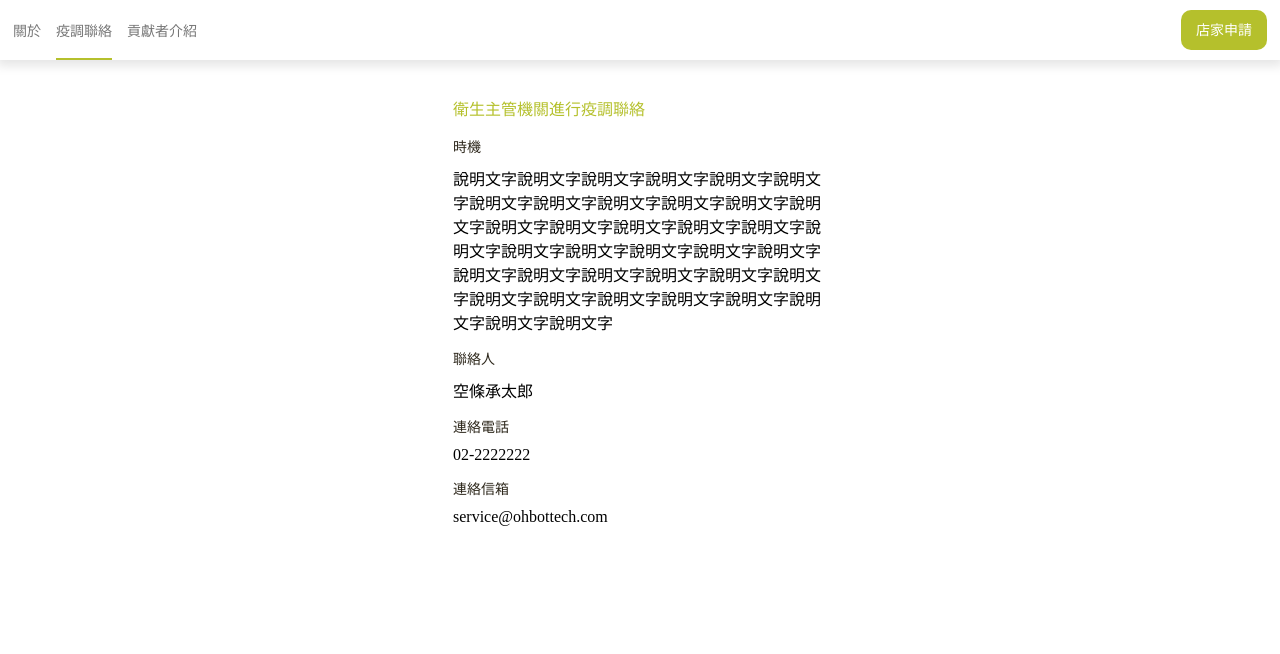
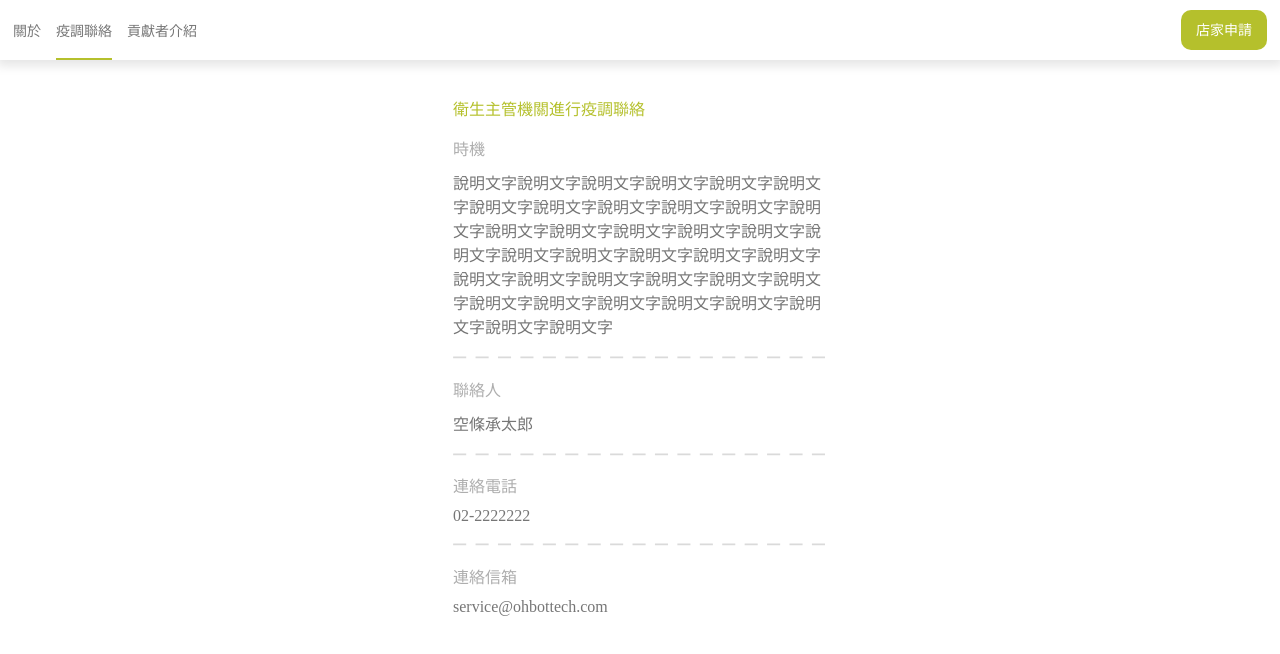
Before and after one commit to funtuan/reallink-frontend, a Vue app: page /contact in a window 1280 px wide. Shown: the top 654 px of the page. Built offline with nearby package versions, Linux system fonts and the light colour scheme.

Commit message:
dashed line

```diff
--- a/src/assets/scss/global.scss
+++ b/src/assets/scss/global.scss
@@ -58,6 +58,7 @@ $primary-radius: 12px;
   margin-left: 13px;
   position: fixed;
   color: white;
+  border-radius: 12px;
   background-color: $primary-green;
 }
 
@@ -69,6 +70,7 @@ $primary-radius: 12px;
   margin-left: 13px;
   color: $primary-green;
   border: $primary-green solid 1px;
+  border-radius: 12px;
 }
 
 
--- /dev/null
+++ b/src/components/DashedLine.vue
@@ -0,0 +1,19 @@
+<template>
+  <div class="dashed-line" >
+    <svg viewBox="0 0 200 10">
+      <line x1="0" y1="5" x2="400" y2="5" stroke="black" stroke-dasharray="7 5" />
+    </svg>
+  </div>
+</template>
+
+<script>
+export default {
+  name: 'DashLine'
+}
+</script>
+
+<style scoped lang="scss">
+line {
+  stroke: #dadada;
+}
+</style>
--- a/src/views/Contact.vue
+++ b/src/views/Contact.vue
@@ -2,41 +2,38 @@
   <div class="contact pages pa-5">
     <p class="main-title ">衛生主管機關進行疫調聯絡</p>
 
-    <section>
-      <p class="_section-title">時機</p>
-      <div>
+    <section class="_section">
+      <div class="title">時機</div>
+      <div class="content">
         說明文字說明文字說明文字說明文字說明文字說明文字說明文字說明文字說明文字說明文字說明文字說明文字說明文字說明文字說明文字說明文字說明文字說明文字說明文字說明文字說明文字說明文字說明文字說明文字說明文字說明文字說明文字說明文字說明文字說明文字說明文字說明文字說明文字說明文字說明文字說明文字說明文字
       </div>
+      <DashedLine />
     </section>
 
-    <section>
-      <p class="_section-title">聯絡人</p>
-      <div>
-        空條承太郎
-      </div>
+    <section class="_section">
+      <div class="title">聯絡人</div>
+      <div class="content">空條承太郎</div>
+      <DashedLine />
     </section>
 
-    <section>
-      <p class="_section-title">連絡電話</p>
-      <div>
-        02-2222222
-      </div>
+    <section class="_section">
+      <div class="title">連絡電話</div>
+      <div class="content">02-2222222</div>
+      <DashedLine />
     </section>
 
-    <section>
-      <p class="_section-title">連絡信箱</p>
-      <div>
-        service@ohbottech.com
-      </div>
+    <section class="_section">
+      <div class="title">連絡信箱</div>
+      <div class="content">service@ohbottech.com</div>
     </section>
-
-
   </div>
 </template>
 
 <script>
+import DashedLine from '@/components/DashedLine'
 export default {
   name: "Contact",
+  components: {DashedLine},
   data: () => ({
   }),
   methods: {
@@ -54,12 +51,12 @@ export default {
 }
 </style>
 <style scoped lang="scss">
-.test {
-  display: flex;
-  justify-content: center;
+.title {
+  color: $secondary-grey;
 }
 
 .content {
     color: $primary-grey;
+    padding: 10px 0;
 }
 </style>
--- a/src/views/Contributes.vue
+++ b/src/views/Contributes.vue
@@ -4,25 +4,28 @@
 
     <section class="_section">
       <div class="work-type">FrontEnd Developer</div>
-      <div>Proladon</div>
+      <div class="contributor">Proladon</div>
       <div>https://github.com/Proladon</div>
+      <DashedLine />
     </section>
 
     <section class="_section">
       <div class="work-type">FrontEnd Developer</div>
-      <div>Proladon</div>
+      <div class="contributor">Proladon</div>
       <div>https://github.com/Proladon</div>
+      <DashedLine />
     </section>
 
     <section class="_section">
       <div class="work-type">FrontEnd Developer</div>
-      <div>Proladon</div>
+      <div class="contributor">Proladon</div>
       <div>https://github.com/Proladon</div>
+      <DashedLine />
     </section>
 
     <p class="main-title ">贊助公司</p>
     <section class="_section">
-      <div>思言科技股份有限公司</div>
+      <div class="contributor">思言科技股份有限公司</div>
       <img src="/img/ohbot.svg" alt="">
     </section>
 
@@ -30,8 +33,10 @@
 </template>
 
 <script>
+import DashedLine from '@/components/DashedLine'
 export default {
   name: "Contributes",
+  components: {DashedLine},
   data: () => ({
   }),
   methods: {
@@ -57,4 +62,12 @@ export default {
 .work-type {
     color: $primary-grey;
 }
+
+.contributor {
+  padding: 5px 0;
+}
+
+img {
+  padding-top: 10px;
+}
 </style>
--- a/src/views/QRCode/Ibon.vue
+++ b/src/views/QRCode/Ibon.vue
@@ -9,25 +9,25 @@
     </section>
 
     <section class="_section">
-      <p class="_section-title info-title">取件編號</p>
-      <p class="info-content code-num">2173117710</p>
-      <hr class="dash-divde">
+      <div class="title">取件編號</div>
+      <div class="content code-num">2173117710</div>
+      <DashedLine />
     </section>
 
     <section class="_section">
-      <p class="_section-title info-title">文件上傳日期</p>
-      <p class="info-content">2021/05/12 17:31:17</p>
-      <hr class="dash-divde">
+      <div class="title">文件上傳日期</div>
+      <div class="content">2021/05/12 17:31:17</div>
+      <DashedLine />
     </section>
 
     <section class="_section">
-      <p class="_section-title info-title">文件列印期限</p>
-      <p class="info-content">2021/05/15 17:31:17</p>
-      <hr class="dash-divde">
+      <div class="title">文件列印期限</div>
+      <div class="content">2021/05/15 17:31:17</div>
+      <DashedLine />
     </section>
 
     <section class="_section">
-      <p class="_section-title notice-title">注意事項</p>
+      <div class="title">注意事項</div>
       <div class="notice-content">
         ※ 請記下您的文件列印期限及「取件編號」或是「取件QR
         Code」，於有效期間內至全台7-ELEVEN門市 ibon進行文件下載及櫃檯繳費。
@@ -35,18 +35,20 @@
         檔案搬移需要5分鐘作業時間，可於取件前先以取件編號查詢，確認檔案是否上傳成功！
       </div>
     </section>
-
-    <el-button plain class="_next-btn" @click="send">
-      下載文宣PDF
-    </el-button>
+    <div class="_bottom-box">
+      <el-button plain class="_next-btn" @click="send">
+        下載文宣PDF
+      </el-button>
+    </div>
   </div>
 </template>
 
 <script>
+import DashedLine from '@/components/DashedLine'
 import VueQrcode from "vue-qrcode";
 export default {
   name: "Ibon",
-  components: { VueQrcode }
+  components: { VueQrcode, DashedLine }
 };
 </script>
 <style lang="scss">
@@ -79,11 +81,20 @@ export default {
   color: red;
 }
 
-.info-content {
+.content {
   font-size: 18px;
 }
 
-.info-title, .notice-title, .notice-content {
+.notice-content {
   color: $secondary-grey;
 }
+
+.title {
+  color: $secondary-grey;
+}
+
+.content {
+    color: $primary-grey;
+    padding: 10px 0;
+}
 </style>
--- a/src/views/Survey/Complete.vue
+++ b/src/views/Survey/Complete.vue
@@ -7,22 +7,22 @@
     <ShopInfo />
 
     <section class="_section">
-      <p class="_section-sub-title">姓名</p>
-      <div>空****</div>
-      <hr>
+      <div class="title">姓名</div>
+      <div class="content">空****</div>
+      <DashedLine />
     </section>
 
     <section class="_section">
-      <p class="_section-sub-title">電話</p>
-      <div>0911****11</div>
-      <hr>
+      <div class="title">電話</div>
+      <div class="content">0911****11</div>
+      <DashedLine />
     </section>
 
     <section class="_section">
-      <p class="_section-sub-title">人數</p>
-      <div v-if="!filled">6</div>
+      <div class="title">人數</div>
+      <div v-if="!filled" class="content">6</div>
 
-      <el-select v-if="filled" v-model="selectPeopleNum" placeholder="選擇人數">
+      <el-select v-if="filled" v-model="selectPeopleNum" placeholder="選擇人數" class="content">
         <el-option
           v-for="(people, index) in peopleNumberOptions"
           :key="`option-${index}`"
@@ -30,11 +30,11 @@
           :value="people">
         </el-option>
       </el-select>
-      <hr  >
+      <DashedLine />
     </section>
 
     <section class="_section">
-      <p >時間 |</p>
+      <div class="time">時間 |</div>
       <div v-if="!filled">19:00</div>
       <el-time-select
         v-if="filled"
@@ -70,10 +70,11 @@
 </template>
 
 <script>
+import DashedLine from '@/components/DashedLine'
 import ShopInfo from '@/components/ShopInfo'
 export default {
   name: 'Complete',
-  components: { ShopInfo },
+  components: { ShopInfo, DashedLine },
   data: ()=> ({
     filled: true,
     selectTime: new Date(),
@@ -103,9 +104,16 @@ export default {
   text-align: center;
 }
 
-// .dash-input {
-//   border: 5px solid transparent;
-//   background: linear-gradient(white,white) padding-box,
-//   repeating-linear-gradient(-45deg,#ccc 0, #ccc 0.5em,white 0,white 0.75em);
-// }
+.title {
+  color: $secondary-grey;
+}
+
+.content {
+    color: $primary-grey;
+    padding: 10px 0;
+}
+
+.time {
+  margin-bottom: 10px;
+}
 </style>
```
Also changed, not shown: 1 other file (tests, documents, lock files or other folders).
